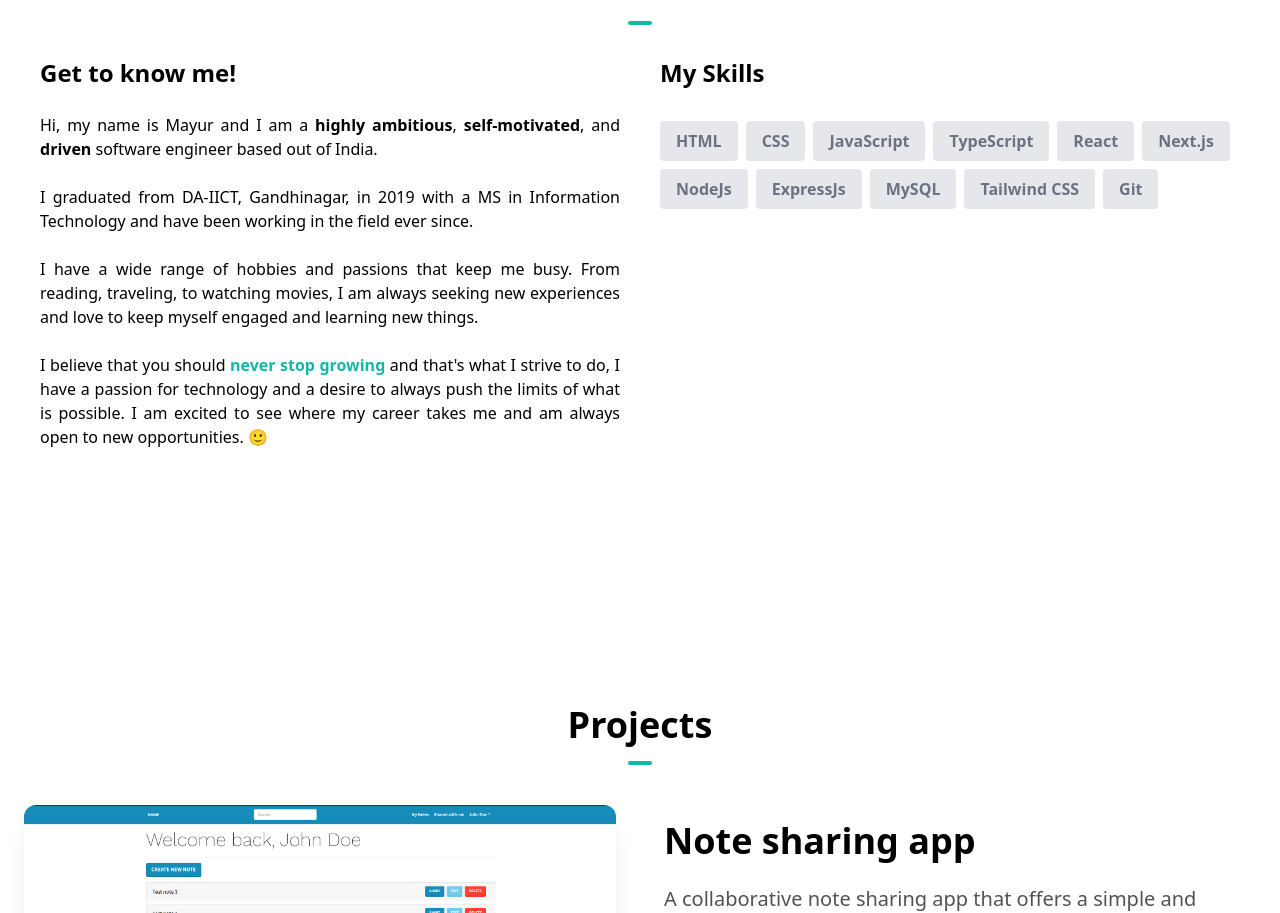
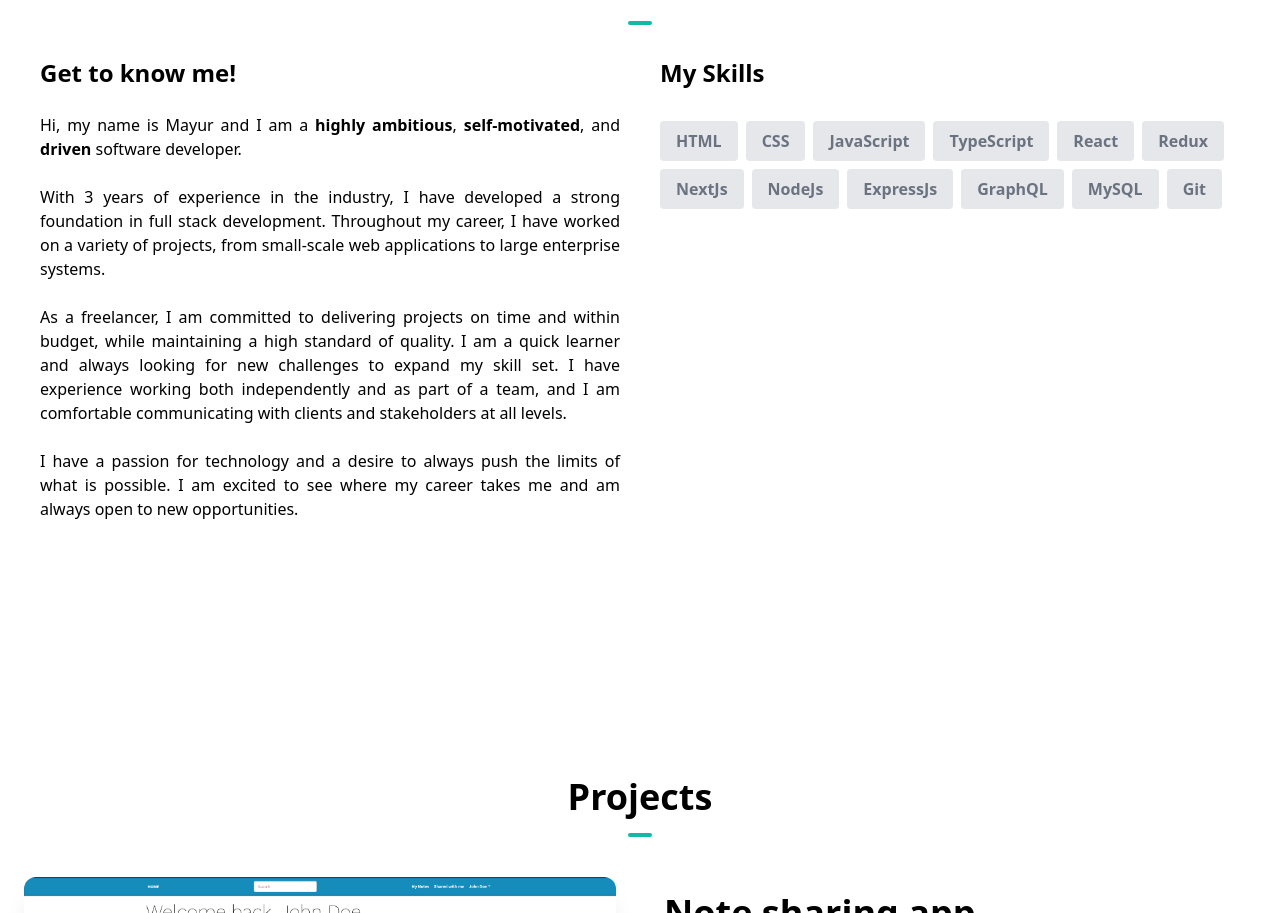
Before and after one commit to mayurlalwani/portfolio-nextjs, a Next.js app: page / in a window 1280 px wide. Shown: the part 1054-1967 px from the top of the page. Built offline with nearby package versions, Linux system fonts and the light colour scheme.

Commit message:
squash commits

```diff
--- a/components/AboutSection.tsx
+++ b/components/AboutSection.tsx
@@ -7,11 +7,12 @@ const skills = [
   { skill: "JavaScript" },
   { skill: "TypeScript" },
   { skill: "React" },
-  { skill: "Next.js" },
+  { skill: "Redux" },
+  { skill: "NextJs" },
   { skill: "NodeJs" },
   { skill: "ExpressJs" },
+  { skill: "GraphQL" },
   { skill: "MySQL" },
-  { skill: "Tailwind CSS" },
   { skill: "Git" },
 ];
 
@@ -33,32 +34,29 @@ const AboutSection = () => {
               Hi, my name is Mayur and I am a{" "}
               <span className="font-bold">{"highly ambitious"}</span>,
               <span className="font-bold">{" self-motivated"}</span>, and
-              <span className="font-bold">{" driven"}</span> software engineer
-              based out of India.
+              <span className="font-bold">{" driven"}</span> software developer.
             </p>
             <br />
             <p className="text-justify">
-              I graduated from DA-IICT, Gandhinagar, in 2019 with a MS in
-              Information Technology and have been working in the field ever
-              since.
+              With 3 years of experience in the industry, I have developed a
+              strong foundation in full stack development. Throughout my career,
+              I have worked on a variety of projects, from small-scale web
+              applications to large enterprise systems.
             </p>
             <br />
             <p className="text-justify">
-              I have a wide range of hobbies and passions that keep me busy.
-              From reading, traveling, to watching movies, I am always seeking
-              new experiences and love to keep myself engaged and learning new
-              things.
+              As a freelancer, I am committed to delivering projects on time and
+              within budget, while maintaining a high standard of quality. I am
+              a quick learner and always looking for new challenges to expand my
+              skill set. I have experience working both independently and as
+              part of a team, and I am comfortable communicating with clients
+              and stakeholders at all levels.
             </p>
             <br />
             <p className="text-justify">
-              I believe that you should{" "}
-              <span className="font-bold text-teal-500">
-                never stop growing
-              </span>{" "}
-              and that&#39;s what I strive to do, I have a passion for
-              technology and a desire to always push the limits of what is
-              possible. I am excited to see where my career takes me and am
-              always open to new opportunities. 🙂
+              I have a passion for technology and a desire to always push the
+              limits of what is possible. I am excited to see where my career
+              takes me and am always open to new opportunities.
             </p>
           </div>
           <div className="text-center md:w-1/2 md:text-left">
--- a/components/ContactSection.tsx
+++ b/components/ContactSection.tsx
@@ -74,7 +74,7 @@ const Contact = () => {
           <div className="col-span-3 w-full h-auto shadow-xl shadow-gray-400 rounded-xl lg:p-4">
             <div className="p-4">
               <form
-                action="https://getform.io/f/08ebcd37-f5b5-45be-8c13-714f011ce060"
+                action="https://getform.io/f/f8f3f125-bad4-4d43-b3dd-8014a7b581ba"
                 method="POST"
                 encType="multipart/form-data"
               >
```
Also changed, not shown: public/images/image.jpg (added).
